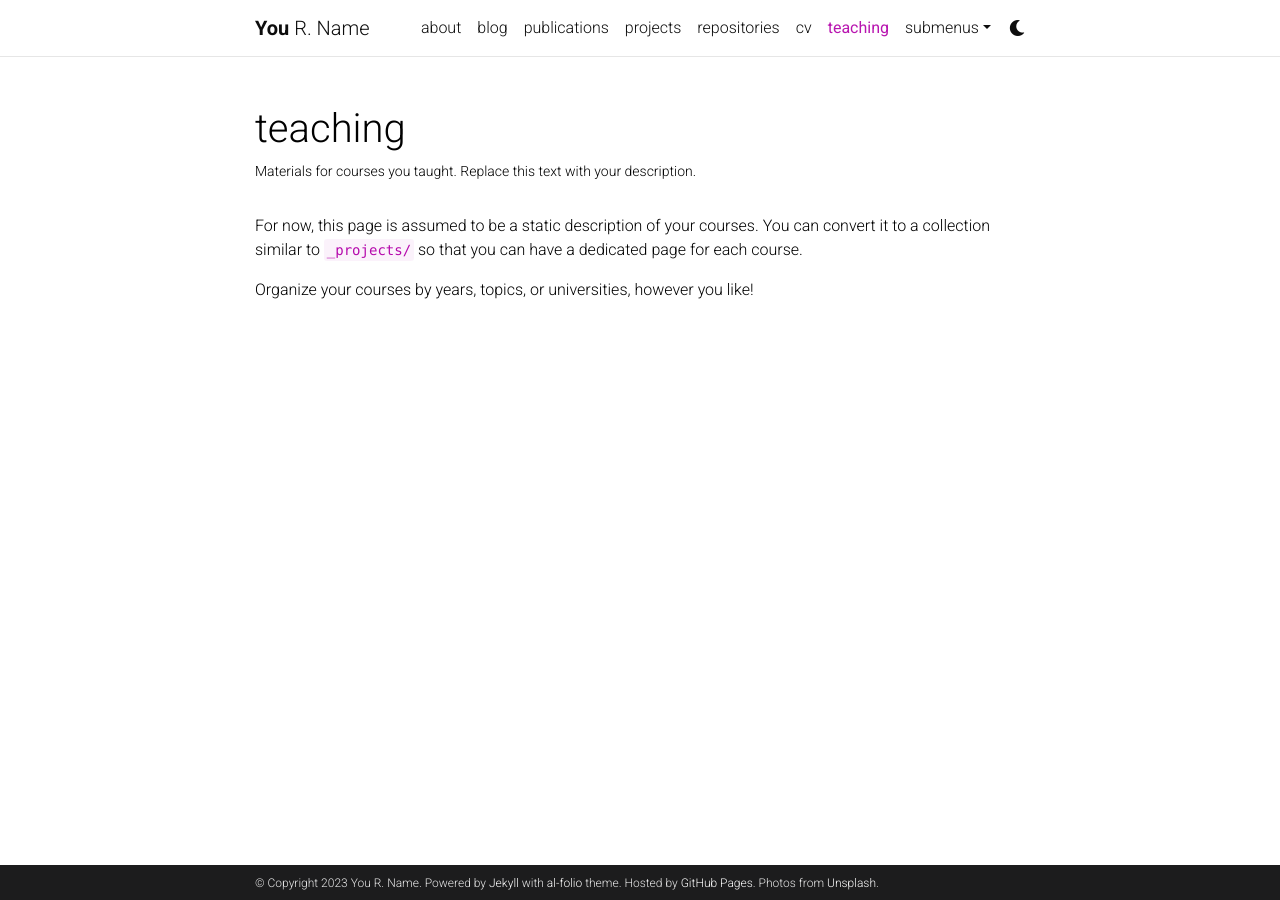
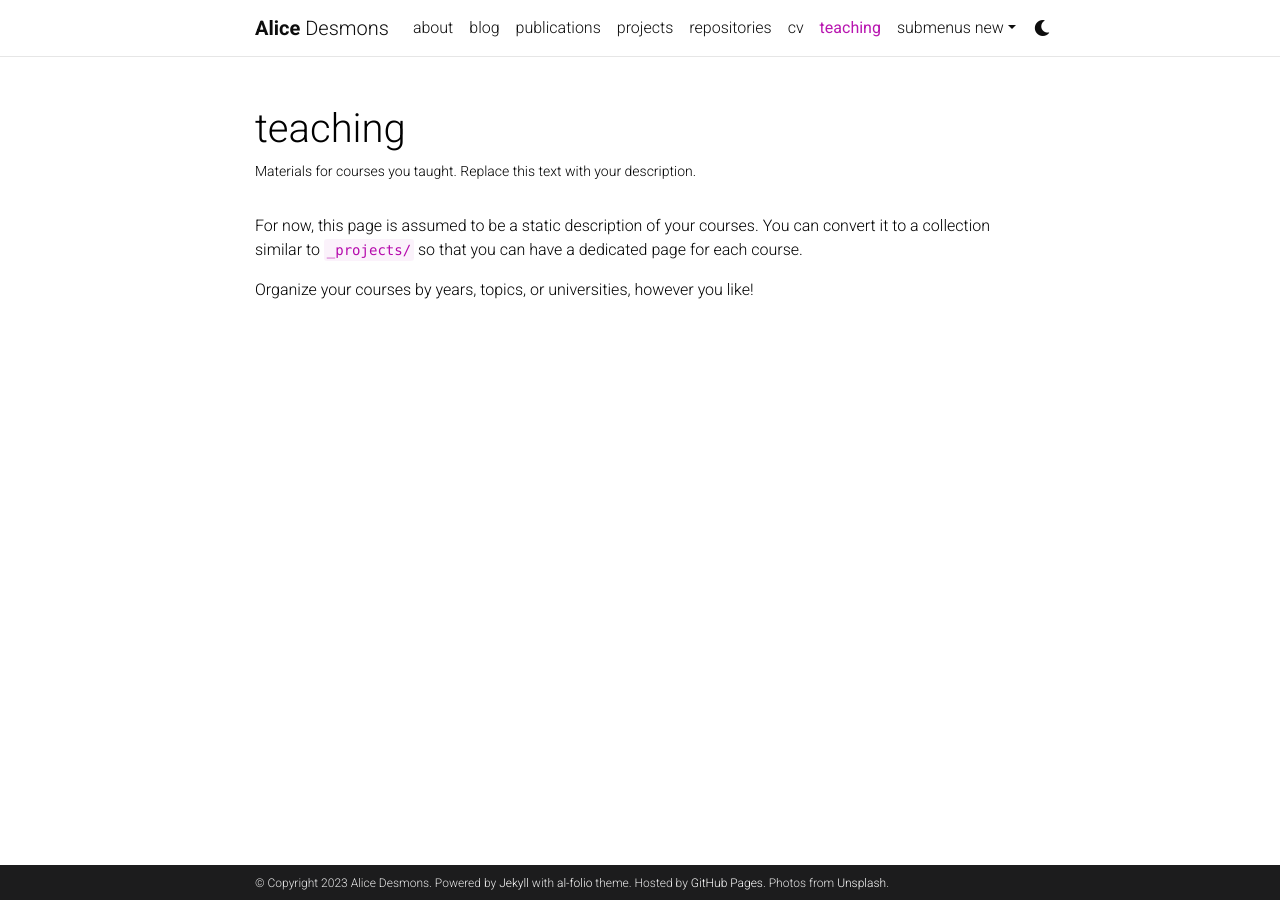
Before and after one commit to a-desmons/a-desmons.github.io, a Jekyll site: the page built from _pages/teaching.md, in a window 1280 px wide. Built offline with Jekyll 4.4.1, drawn with Linux system fonts in a browser that asks for light colours; comment, search, counter and statistics services are not loaded; a style sheet for code colours, icons or effects is not loaded.

Commit message:
Updated Changes to Environment

```diff
--- a/_config.yml
+++ b/_config.yml
@@ -3,10 +3,10 @@
 # -----------------------------------------------------------------------------
 
 title: blank # the website title (if blank, full name will be used instead)
-first_name: You
-middle_name: R.
-last_name: Name
-email: you@example.com
+first_name: Alice
+middle_name:
+last_name: Desmons
+email: a.desmons@unsw.edu.au
 description: > # the ">" symbol means to ignore newlines until "footer_text:"
   A simple, whitespace theme for academics. Based on [*folio](https://github.com/bogoli/-folio) design.
 footer_text: >
@@ -18,8 +18,8 @@ keywords: jekyll, jekyll-theme, academic-website, portfolio-website  # add your
 lang: en # the language of your site (for example: en, fr, cn, ru, etc.)
 icon: ⚛️  # the emoji used as the favicon (alternatively, provide image name in /assets/img/)
 
-url: https://alshedivat.github.io # the base hostname & protocol for your site
-baseurl: /al-folio # the subpath of your site, e.g. /blog/
+url: https://a-desmons.github.io # the base hostname & protocol for your site
+baseurl: # the subpath of your site, e.g. /blog/
 last_updated: false # set to true if you want to display last updated in the footer
 impressum_path:  # set to path to include impressum link in the footer, use the same path as permalink in a page, helps to conform with EU GDPR
 
@@ -322,7 +322,7 @@ external_links:
 # -----------------------------------------------------------------------------
 
 imagemagick:
-  enabled: true # enables responsive images for your site (recommended, see https://github.com/alshedivat/al-folio/issues/537)
+  enabled: false # enables responsive images for your site (recommended, see https://github.com/alshedivat/al-folio/issues/537)
   widths:
     - 480
     - 800
```
Also changed, not shown: _pages/about.md (+2 -0 lines), _pages/dropdown.md (+1 -1 lines).
